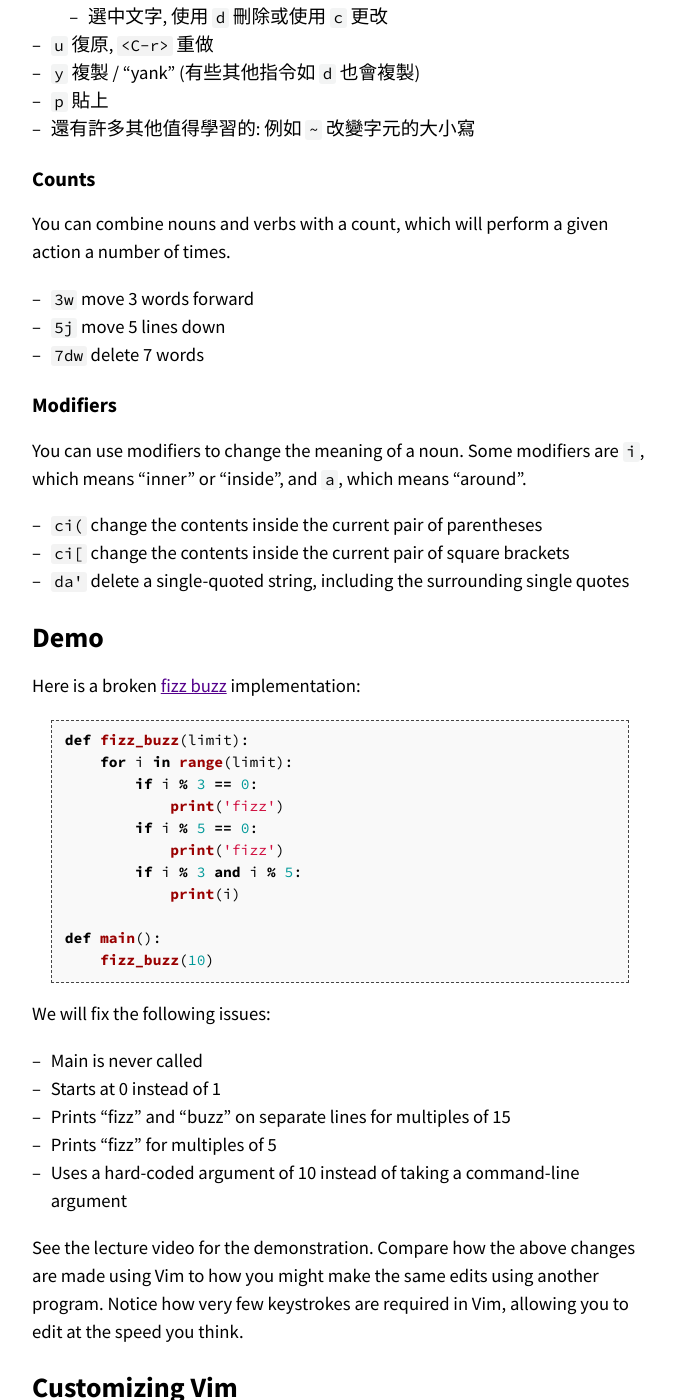
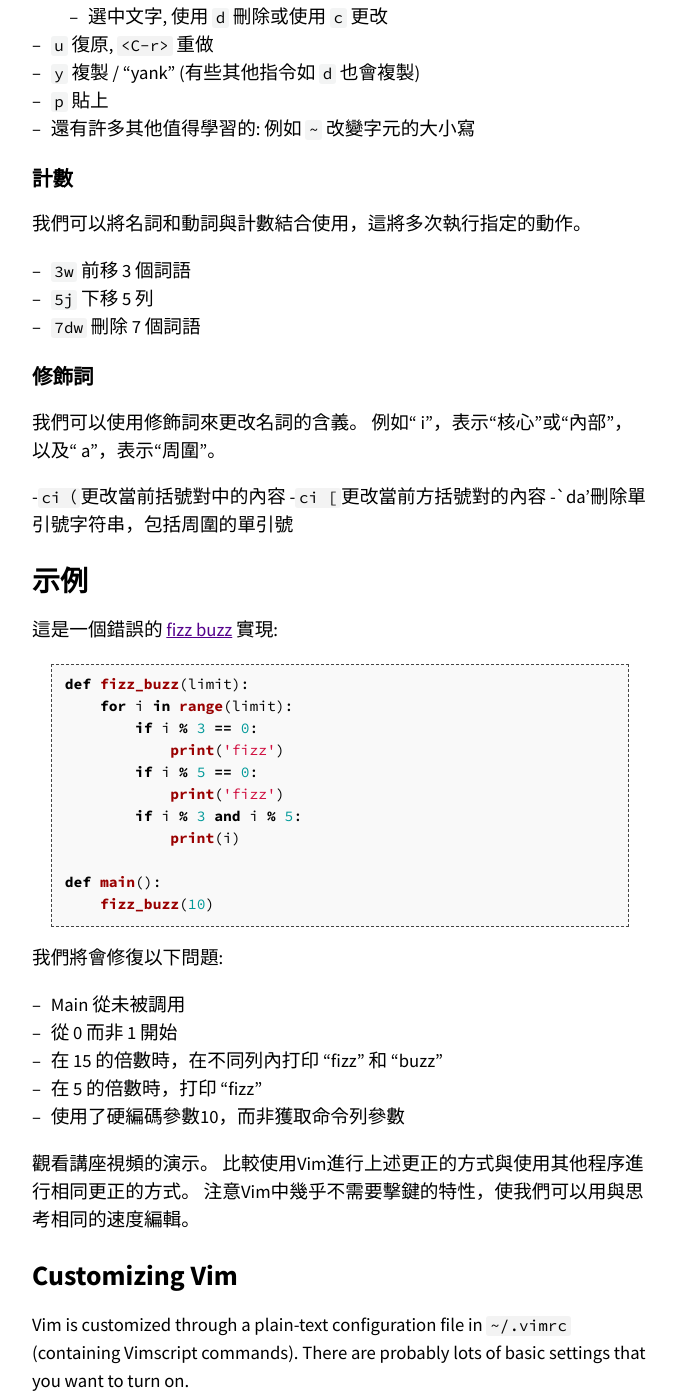
Before and after one commit to missing-semester-zh-Hant/missing-semester-zh-Hant.github.io, a Jekyll site: the page built from _2020/editors.md, in a window 1280 px wide and 1400 px high, scrolled down 4715 px. Shown: the whole window, without its empty margins (300-976 px from the left). Built offline with Jekyll 4.4.1, drawn with Linux system fonts in a browser that asks for light colours.

Commit message:
Update translation

````diff
--- a/_2020/editors.md
+++ b/_2020/editors.md
@@ -315,28 +315,38 @@ Vim 的編輯命令也被稱為 "動詞"， 因為動詞可以操作名詞。
 - `p` 貼上
 - 還有許多其他值得學習的: 例如 `~` 改變字元的大小寫
 
-## Counts
+<!-- ## Counts -->
+## 計數
 
-You can combine nouns and verbs with a count, which will perform a given action
-a number of times.
+<!-- You can combine nouns and verbs with a count, which will perform a given action
+a number of times. -->
+我們可以將名詞和動詞與計數結合使用，這將多次執行指定的動作。
 
-- `3w` move 3 words forward
-- `5j` move 5 lines down
-- `7dw` delete 7 words
+- `3w` 前移 3 個詞語
+- `5j` 下移 5 列
+- `7dw` 刪除 7 個詞語
 
-## Modifiers
+<!-- ## Modifiers -->
+## 修飾詞
 
-You can use modifiers to change the meaning of a noun. Some modifiers are `i`,
-which means "inner" or "inside", and `a`, which means "around".
+<!-- You can use modifiers to change the meaning of a noun. Some modifiers are `i`,
+which means "inner" or "inside", and `a`, which means "around". -->
+我們可以使用修飾詞來更改名詞的含義。 例如“ i”，表示“核心”或“內部”，以及“ a”，表示“周圍”。
 
-- `ci(` change the contents inside the current pair of parentheses
+<!-- - `ci(` change the contents inside the current pair of parentheses
 - `ci[` change the contents inside the current pair of square brackets
-- `da'` delete a single-quoted string, including the surrounding single quotes
+- `da'` delete a single-quoted string, including the surrounding single quotes -->
+-`ci（`更改當前括號對中的內容
+-`ci [`更改當前方括號對的內容
+-`da'刪除單引號字符串，包括周圍的單引號
 
-# Demo
+<!-- # Demo -->
+# 示例
 
-Here is a broken [fizz buzz](https://en.wikipedia.org/wiki/Fizz_buzz)
-implementation:
+<!-- Here is a broken [fizz buzz](https://en.wikipedia.org/wiki/Fizz_buzz)
+implementation: -->
+這是一個錯誤的 [fizz buzz](https://en.wikipedia.org/wiki/Fizz_buzz)
+實現:
 
 ```python
 def fizz_buzz(limit):
@@ -352,13 +362,19 @@ def main():
     fizz_buzz(10)
 ```
 
-We will fix the following issues:
+<!-- We will fix the following issues: -->
+我們將會修復以下問題:
 
-- Main is never called
+<!-- - Main is never called
 - Starts at 0 instead of 1
 - Prints "fizz" and "buzz" on separate lines for multiples of 15
 - Prints "fizz" for multiples of 5
-- Uses a hard-coded argument of 10 instead of taking a command-line argument
+- Uses a hard-coded argument of 10 instead of taking a command-line argument -->
+- Main 從未被調用
+- 從 0 而非 1 開始
+- 在 15 的倍數時，在不同列內打印 "fizz" 和 "buzz"
+- 在 5 的倍數時，打印 "fizz"
+- 使用了硬編碼參數10，而非獲取命令列參數
 
 {% comment %}
 - main is never called
@@ -385,10 +401,11 @@ We will fix the following issues:
   - `ci(` to "int(sys.argv[1])"
 {% endcomment %}
 
-See the lecture video for the demonstration. Compare how the above changes are
+<!-- See the lecture video for the demonstration. Compare how the above changes are
 made using Vim to how you might make the same edits using another program.
 Notice how very few keystrokes are required in Vim, allowing you to edit at the
-speed you think.
+speed you think. -->
+觀看講座視頻的演示。 比較使用Vim進行上述更正的方式與使用其他程序進行相同更正的方式。 注意Vim中幾乎不需要擊鍵的特性，使我們可以用與思考相同的速度編輯。
 
 # Customizing Vim
 
````
